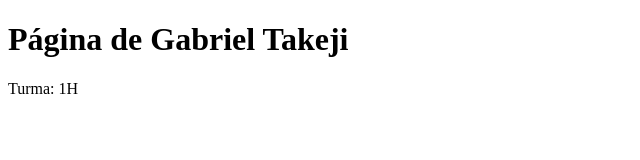
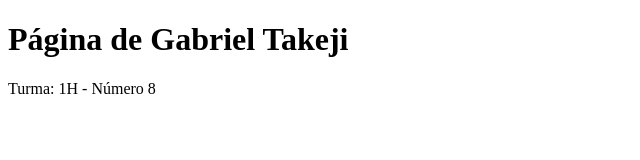
Before and after one commit to gabriel-takeji/primeiroh_2t, a plain HTML site: page index.html in a window 1280 px wide. Shown: the full height of the page, 0-640 px from the left. Drawn offline with Linux system fonts and the light colour scheme.

Commit message:
Add files via upload

```diff
--- a/index.html
+++ b/index.html
@@ -7,6 +7,6 @@
   </head>
   <body>
     <h1>Página de Gabriel Takeji</h1>
-    <p>Turma: 1H</p>
+    <p>Turma: 1H - Número 8</p>
   </body>
 </html>
```
